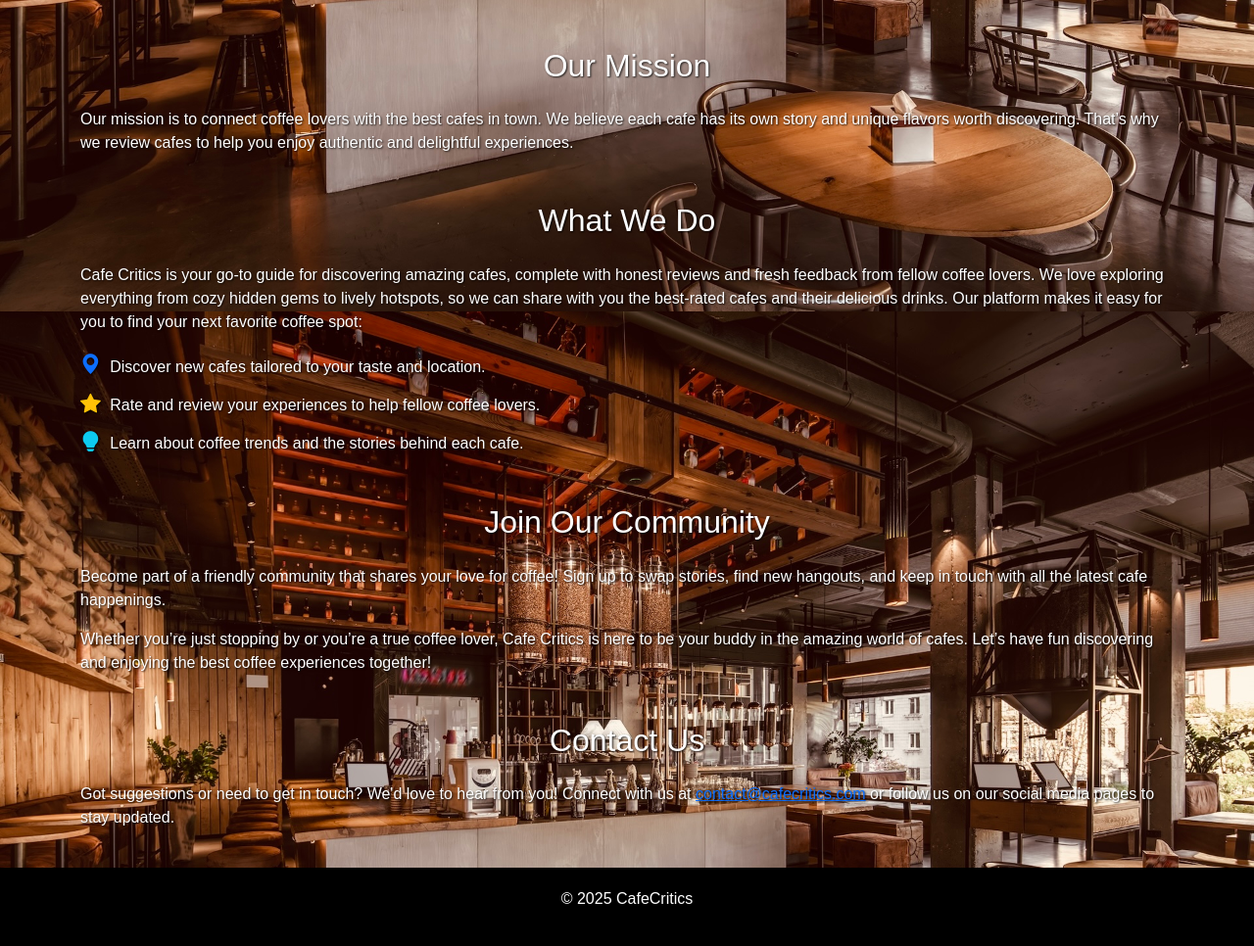
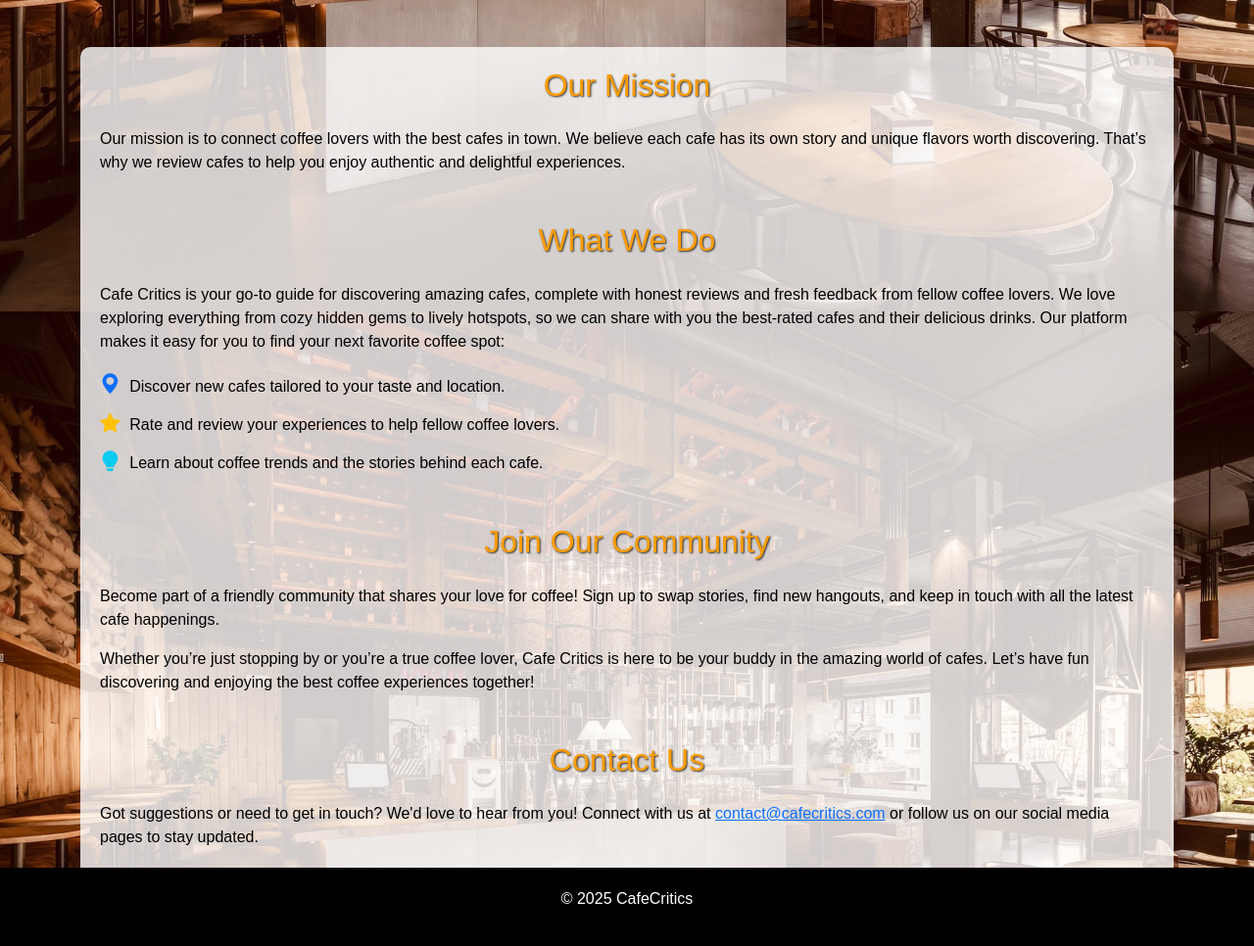
Before and after one commit to Martin-Gubala/WAD2-8C, a Django app: page /about/ in a window 1280 px wide. Shown: the part 536-1502 px from the top of the page at 98% size. Run offline with Django 3.2, Linux system fonts and the light colour scheme.

Commit message:
About Page problem fixed!

```diff
--- a/WAD2-8C/WAD2_Project/cafeCritics/static/css/style.css
+++ b/WAD2-8C/WAD2_Project/cafeCritics/static/css/style.css
@@ -287,3 +287,21 @@ footer {
 .form-inline select {
     width: auto;
 }
+
+.about-text-container {
+    background-color: rgba(255, 255, 255, 0.8);
+    padding: 20px;
+    border-radius: 10px;
+    margin-top: 20px;
+}
+
+.about-text-container h1, .about-text-container h2 {
+    color: #ff9d00;
+    text-shadow: black ;
+
+}
+
+.about-text-container p, .about-text-container ul {
+    color: #000000;
+    text-shadow: none;
+}
--- a/WAD2-8C/templates/about.html
+++ b/WAD2-8C/templates/about.html
@@ -13,6 +13,7 @@
 
 <!-- Main About Content -->
 <div class="container my-5">
+    <div class="about-text-container">
         <h2 class="text-center mb-4">Our Mission</h2>
         <p>Our mission is to connect coffee lovers with the best cafes in town. We believe each cafe has its own story and unique flavors worth discovering. That’s why we review cafes to help you enjoy authentic and delightful experiences.</p>
 
@@ -31,4 +32,5 @@
         <h2 class="text-center mt-5 mb-4">Contact Us</h2>
         <p>Got suggestions or need to get in touch? We'd love to hear from you! Connect with us at <a href="mailto:contact@cafecritics.com">contact@cafecritics.com</a> or follow us on our social media pages to stay updated.</p>
     </div>
+</div>
 {% endblock %}
```
Lines whose indentation alone changed are shown as unchanged.
